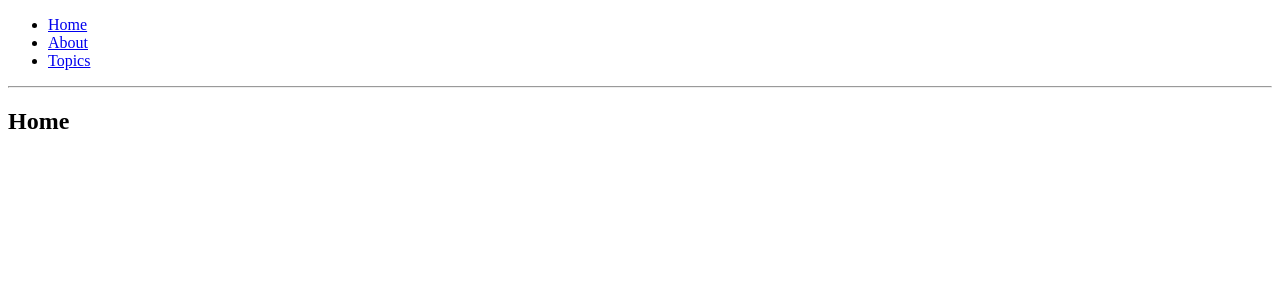
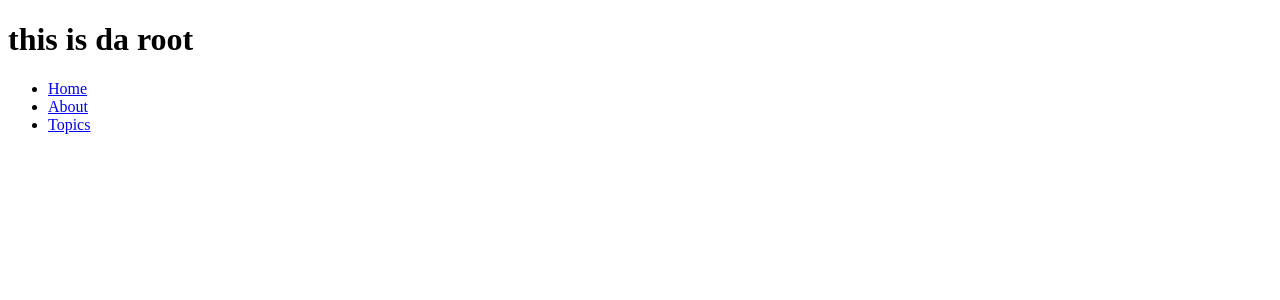
Before and after one commit to Ladrillo/react-router-config-research, a React app: page / in a window 1280 px wide. Shown: the top 300 px of the page. Built offline with nearby package versions, Linux system fonts and the light colour scheme.

Commit message:
make react-router-config work

```diff
--- a/package.json
+++ b/package.json
@@ -51,6 +51,7 @@
     "react": "16.0.0",
     "react-dom": "16.0.0",
     "react-redux": "5.0.6",
+    "react-router-config": "^1.0.0-beta.4",
     "react-router-dom": "^4.2.2",
     "react-test-renderer": "16.0.0",
     "redux": "3.7.2",
--- a/src/components/app/App.js
+++ b/src/components/app/App.js
@@ -1,81 +1,116 @@
 import React, { Component } from 'react';
-import {
-  BrowserRouter as Router,
-  Route,
-  Link
-} from 'react-router-dom';
-
 import styled from 'styled-components';
 import * as c from '../../constants';
 import * as actions from '../../actions';
 import { connect } from 'react-redux';
 import { bindActionCreators, dispatch } from 'redux';
+import {
+  BrowserRouter,
+  Route,
+  Link
+} from 'react-router-dom';
+import { renderRoutes } from 'react-router-config';
 
 
-const Home = () => (
+const Home = (props) => (
   <div>
     <h2>Home</h2>
   </div>
 );
 
-const About = () => (
+const About = (props) => (
   <div>
     <h2>About</h2>
   </div>
 );
 
-const Topic = ({ match }) => (
+const Topic = (props) => (
   <div>
-    <h3>{match.params.topicId}</h3>
+    <h3>{props.match.params.topicId}</h3>
   </div>
 );
 
-const Topics = ({ match }) => (
+const Topics = (props) => (
   <div>
     <h2>Topics</h2>
     <ul>
       <li>
-        <Link to={`${match.url}/rendering`}>
+        <Link to={`${props.match.url}/rendering`}>
           Rendering with React
         </Link>
       </li>
       <li>
-        <Link to={`${match.url}/components`}>
+        <Link to={`${props.match.url}/components`}>
           Components
         </Link>
       </li>
       <li>
-        <Link to={`${match.url}/props-v-state`}>
+        <Link to={`${props.match.url}/props-v-state`}>
           Props v. State
         </Link>
       </li>
     </ul>
 
-    <Route path={`${match.url}/:topicId`} component={Topic} />
-    <Route exact path={match.url} render={() => (
-      <h3>Please select a topic.</h3>
-    )} />
+    {
+      renderRoutes(props.route.routes)
+    }
   </div>
 );
+
+const Root = (props) => {
+  return (
+    <div>
+      <h1>this is da root</h1>
+      <ul>
+        <li><Link to='/home'>Home</Link></li>
+        <li><Link to='/about'>About</Link></li>
+        <li><Link to='/topics'>Topics</Link></li>
+      </ul>
+      {
+        renderRoutes(props.route.routes)
+      }
+    </div>
+  );
+};
+
+const routes = [
+  {
+    component: Root,
+    path: '/',
+    routes: [
+      {
+        path: '/home',
+        exact: false,
+        component: Home,
+      },
+      {
+        path: '/about',
+        exact: false,
+        component: About,
+      },
+      {
+        path: '/topics',
+        component: Topics,
+        routes: [
+          {
+            path: '/topics/:topicId',
+            component: Topic,
+          }
+        ]
+      }
+    ]
+  }
+];
+
 
 export class App extends Component {
   render() {
     return (
-      <Router>
-        <div>
-          <ul>
-            <li><Link to="/">Home</Link></li>
-            <li><Link to="/about">About</Link></li>
-            <li><Link to="/topics">Topics</Link></li>
-          </ul>
-
-          <hr />
-
-          <Route exact path="/" component={Home} />
-          <Route path="/about" component={About} />
-          <Route path="/topics" component={Topics} />
-        </div>
-      </Router>
+        <BrowserRouter>
+          {
+            renderRoutes(routes)
+          }
+        </BrowserRouter>
     );
   }
 }
```
